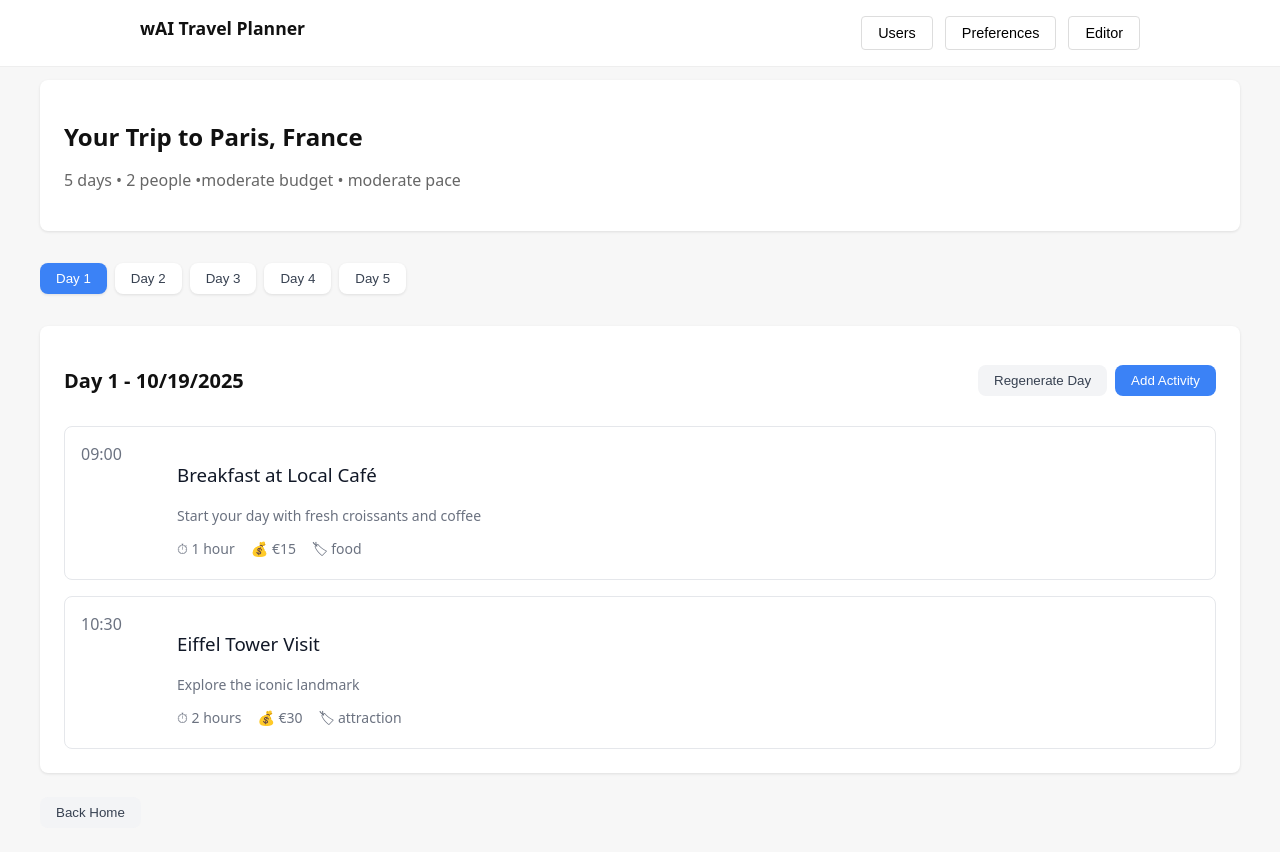
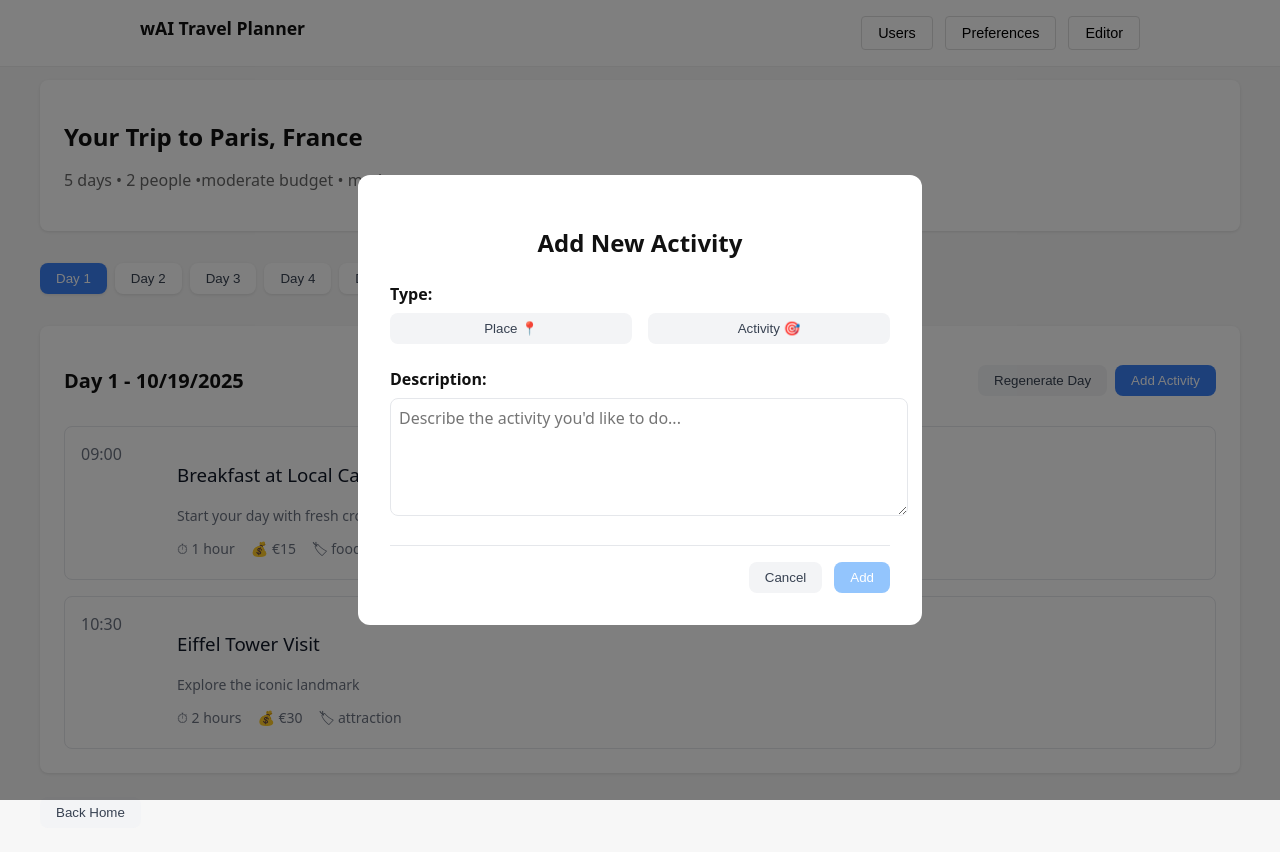
Before and after one commit to CarsonL15/wAI-travel-planner, a Next.js app in the folder web/: page /itinerary-editor in a window 1280 px wide. Both pictures are taken after a click on the button "Add Activity". Built offline with nearby package versions, Linux system fonts and the light colour scheme.

Commit message:
fixed add activity button in trip editor

```diff
--- a/web/pages/itinerary-editor.tsx
+++ b/web/pages/itinerary-editor.tsx
@@ -376,6 +376,135 @@ export default function ItineraryEditor() {
           </button>
         </div>
 
+        {/* Activity Modal */}
+        {showActivityModal && (
+          <div style={{
+            position: 'fixed',
+            top: 0,
+            left: 0,
+            right: 0,
+            bottom: 0,
+            backgroundColor: 'rgba(0, 0, 0, 0.5)',
+            display: 'flex',
+            justifyContent: 'center',
+            alignItems: 'center',
+            zIndex: 1000,
+          }}>
+            <div style={{
+              backgroundColor: 'white',
+              borderRadius: '0.75rem',
+              padding: '2rem',
+              maxWidth: '500px',
+              width: '90%',
+              maxHeight: '90vh',
+              overflowY: 'auto',
+              position: 'relative',
+            }}>
+              <h2 style={{
+                fontSize: '1.5rem',
+                fontWeight: 'bold',
+                marginBottom: '1.5rem',
+                textAlign: 'center'
+              }}>
+                Add New Activity
+              </h2>
+              <div style={{ marginBottom: '1.5rem' }}>
+                <label style={{ display: 'block', fontWeight: 600, marginBottom: '0.5rem' }}>
+                  Type:
+                </label>
+                <div style={{ display: 'flex', gap: '1rem' }}>
+                  <button
+                    onClick={() => setActivityType('place')}
+                    style={{
+                      padding: '0.5rem 1rem',
+                      backgroundColor: activityType === 'place' ? '#3B82F6' : '#F3F4F6',
+                      color: activityType === 'place' ? 'white' : '#374151',
+                      border: 'none',
+                      borderRadius: '0.5rem',
+                      cursor: 'pointer',
+                      flex: 1,
+                    }}
+                  >
+                    Place 📍
+                  </button>
+                  <button
+                    onClick={() => setActivityType('activity')}
+                    style={{
+                      padding: '0.5rem 1rem',
+                      backgroundColor: activityType === 'activity' ? '#3B82F6' : '#F3F4F6',
+                      color: activityType === 'activity' ? 'white' : '#374151',
+                      border: 'none',
+                      borderRadius: '0.5rem',
+                      cursor: 'pointer',
+                      flex: 1,
+                    }}
+                  >
+                    Activity 🎯
+                  </button>
+                </div>
+              </div>
+              <div style={{ marginBottom: '1.5rem' }}>
+                <label style={{ display: 'block', fontWeight: 600, marginBottom: '0.5rem' }}>
+                  Description:
+                </label>
+                <textarea
+                  value={activityInput}
+                  onChange={(e) => setActivityInput(e.target.value)}
+                  placeholder={activityType === 'place' ?
+                    "Enter a place name or address..." :
+                    "Describe the activity you'd like to do..."}
+                  style={{
+                    width: '100%',
+                    padding: '0.5rem',
+                    borderRadius: '0.5rem',
+                    border: '1px solid #E5E7EB',
+                    minHeight: '100px',
+                    resize: 'vertical',
+                  }}
+                />
+              </div>
+              <div style={{
+                display: 'flex',
+                justifyContent: 'flex-end',
+                gap: '0.75rem',
+                borderTop: '1px solid #E5E7EB',
+                paddingTop: '1rem'
+              }}>
+                <button
+                  onClick={() => {
+                    setShowActivityModal(false);
+                    setActivityInput('');
+                    setActivityType(null);
+                  }}
+                  style={{
+                    padding: '0.5rem 1rem',
+                    backgroundColor: '#F3F4F6',
+                    color: '#374151',
+                    borderRadius: '0.5rem',
+                    border: 'none',
+                    cursor: 'pointer',
+                  }}
+                >
+                  Cancel
+                </button>
+                <button
+                  onClick={handleAddActivity}
+                  style={{
+                    padding: '0.5rem 1rem',
+                    backgroundColor: activityType && activityInput.trim() ? '#3B82F6' : '#93C5FD',
+                    color: 'white',
+                    borderRadius: '0.5rem',
+                    border: 'none',
+                    cursor: activityType && activityInput.trim() ? 'pointer' : 'not-allowed',
+                  }}
+                >
+                  Add
+                </button>
+              </div>
+            </div>
+          </div>
+        )}
+
         {/* Day Type Selection Modal */}
         {showDayTypeModal && (
           <div style={{
```
